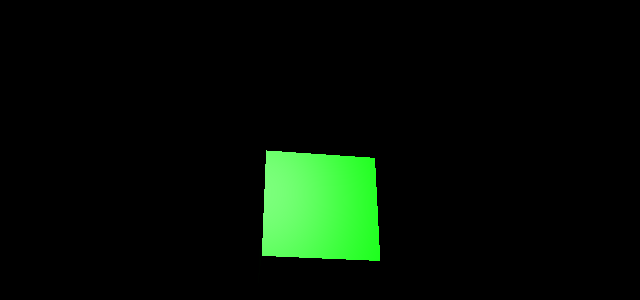
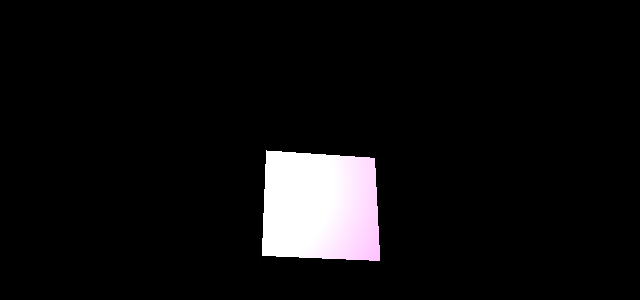
Before and after one commit to madeleinejohanson/cgp, a plain HTML site: page index.html in a window 1280 px wide. Shown: the part 174-474 px from the top of the page, without its empty margins (326-966 px from the left). Drawn offline with Linux system fonts and the light colour scheme.

Commit message:
Update index.html

```diff
--- a/index.html
+++ b/index.html
@@ -18,7 +18,7 @@
 			document.body.appendChild( renderer.domElement ); //adds canvas to html doc
 
 			var geometry = new THREE.BoxGeometry( 1, 1, 1 ); //contains vertices and faces of cube
-			var material = new THREE.MeshPhongMaterial( { color: 0x00ff00 } ); //green hex colour
+			var material = new THREE.MeshPhongMaterial( { color: 0xF063AA } ); //green hex colour
 			var cube = new THREE.Mesh( geometry, material ); //A mesh is an object that takes a geometry, and applies a material to it, which 									we then can insert to our scene, and move freely around
 			scene.add( cube ); //adds mesh to scene
 
```
